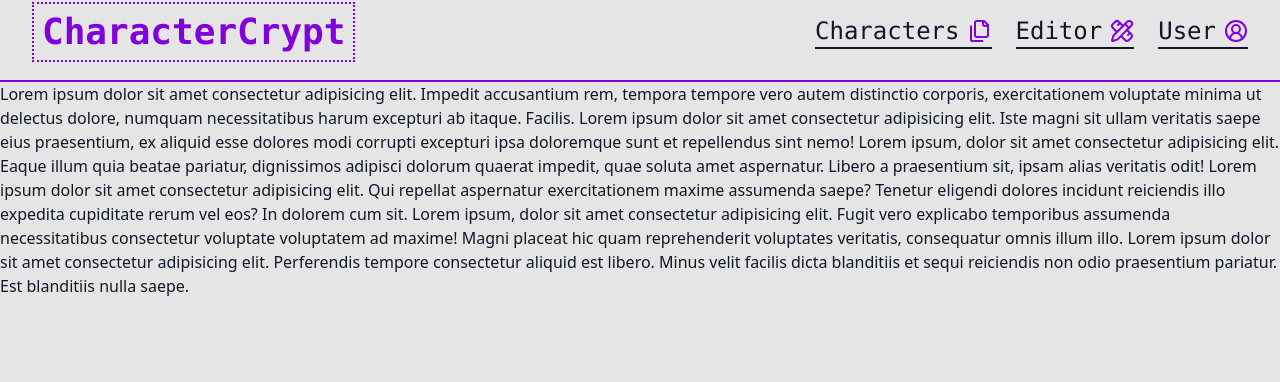
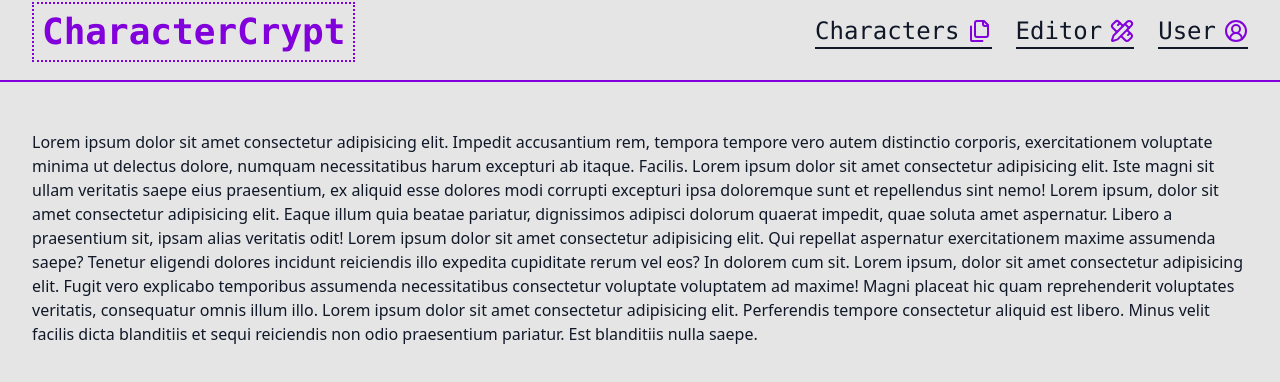
Before and after one commit to Critiek/charactercrypt, a SvelteKit app in the folder frontend/: page / in a window 1280 px wide. Shown: the top 382 px of the page. Built offline with nearby package versions, Linux system fonts and the light colour scheme.

Commit message:
fix: add margin to navbar for improved spacing in layout

```diff
--- a/frontend/src/lib/layout/Navbar.svelte
+++ b/frontend/src/lib/layout/Navbar.svelte
@@ -19,7 +19,7 @@
     ];
 </script>
 
-<nav class="font-mono border-b-2 border-purple-700 dark:border-purple-400">
+<nav class="font-mono border-b-2 border-purple-700 dark:border-purple-400 mb-12">
     <div class="max-w-7xl mb-4 mx-auto px-4 sm:px-6 lg:px-8">
         <div class="flex justify-between h-16 items-center">
             <!-- Logo -->
--- a/frontend/src/routes/+layout.svelte
+++ b/frontend/src/routes/+layout.svelte
@@ -9,6 +9,8 @@
 
 <Navbar/>
 
+<div class="max-w-7xl mb-4 mx-auto px-4 sm:px-6 lg:px-8">
 {@render children()}
+</div>
 
 <!-- <Footer/> -->
```
